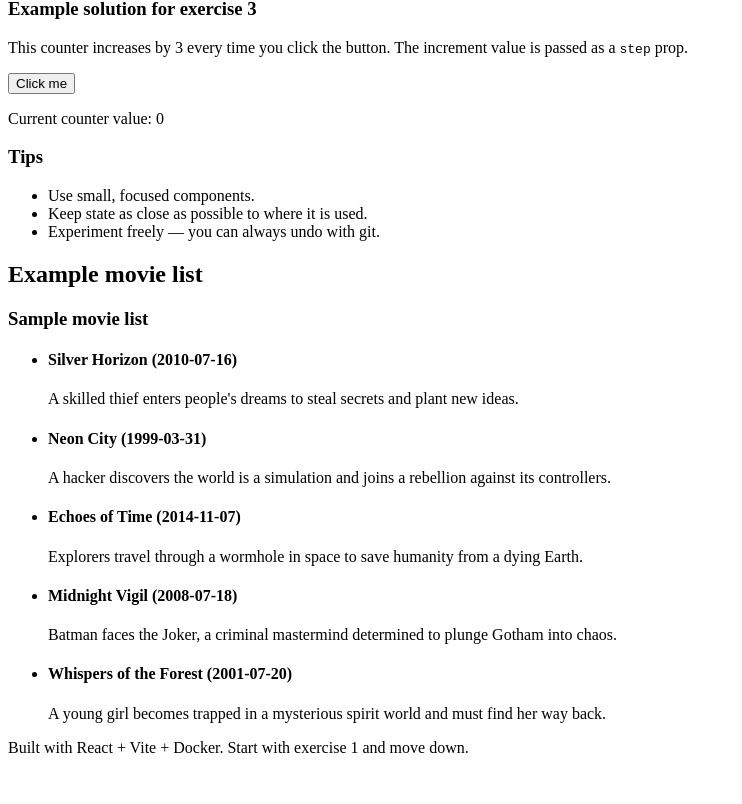
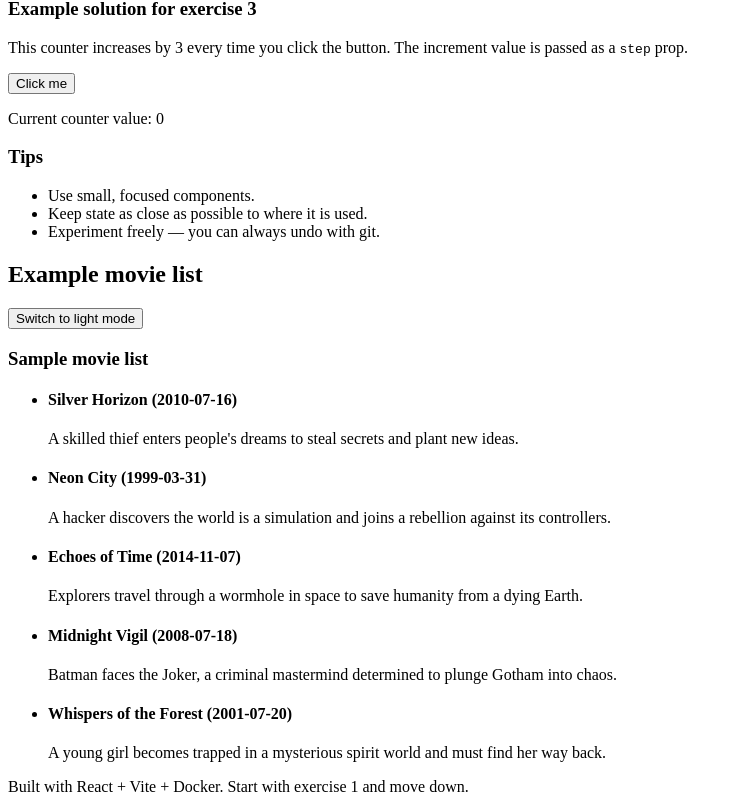
Before and after one commit to michalknioteksoftware/react, a React (Vite) app: page /movies in a window 1280 px wide. Shown: the part 719-1523 px from the top of the page, without its empty margins (0-742 px from the left). Before the commit the page ends 1484 px from the top, so only its background shows below. Built offline with nearby package versions, Linux system fonts and the light colour scheme; the HTML template or start-up script is replaced by a standard one.

Commit message:
toogle button for styles

```diff
--- a/src/App.jsx
+++ b/src/App.jsx
@@ -7,6 +7,7 @@ import { sampleMovies } from "./data/sampleMovies";
 
 function App() {
   const [activeId, setActiveId] = useState(exercises[0].id);
+  const [isMovieListDark, setIsMovieListDark] = useState(true);
 
   const activeExercise = exercises.find((e) => e.id === activeId);
 
@@ -95,8 +96,18 @@ function App() {
         </section>
       </main>
 
-      <section className="content content-movies">
+      <section
+        className={`content content-movies ${
+          isMovieListDark ? "movies-dark" : "movies-light"
+        }`}
+      >
         <h2>Example movie list</h2>
+        <button
+          type="button"
+          onClick={() => setIsMovieListDark((current) => !current)}
+        >
+          Switch to {isMovieListDark ? "light" : "dark"} mode
+        </button>
         <MovieList movies={sampleMovies} />
       </section>
 
```
Also changed, not shown: src/styles/styles.css (+15 -0 lines).
